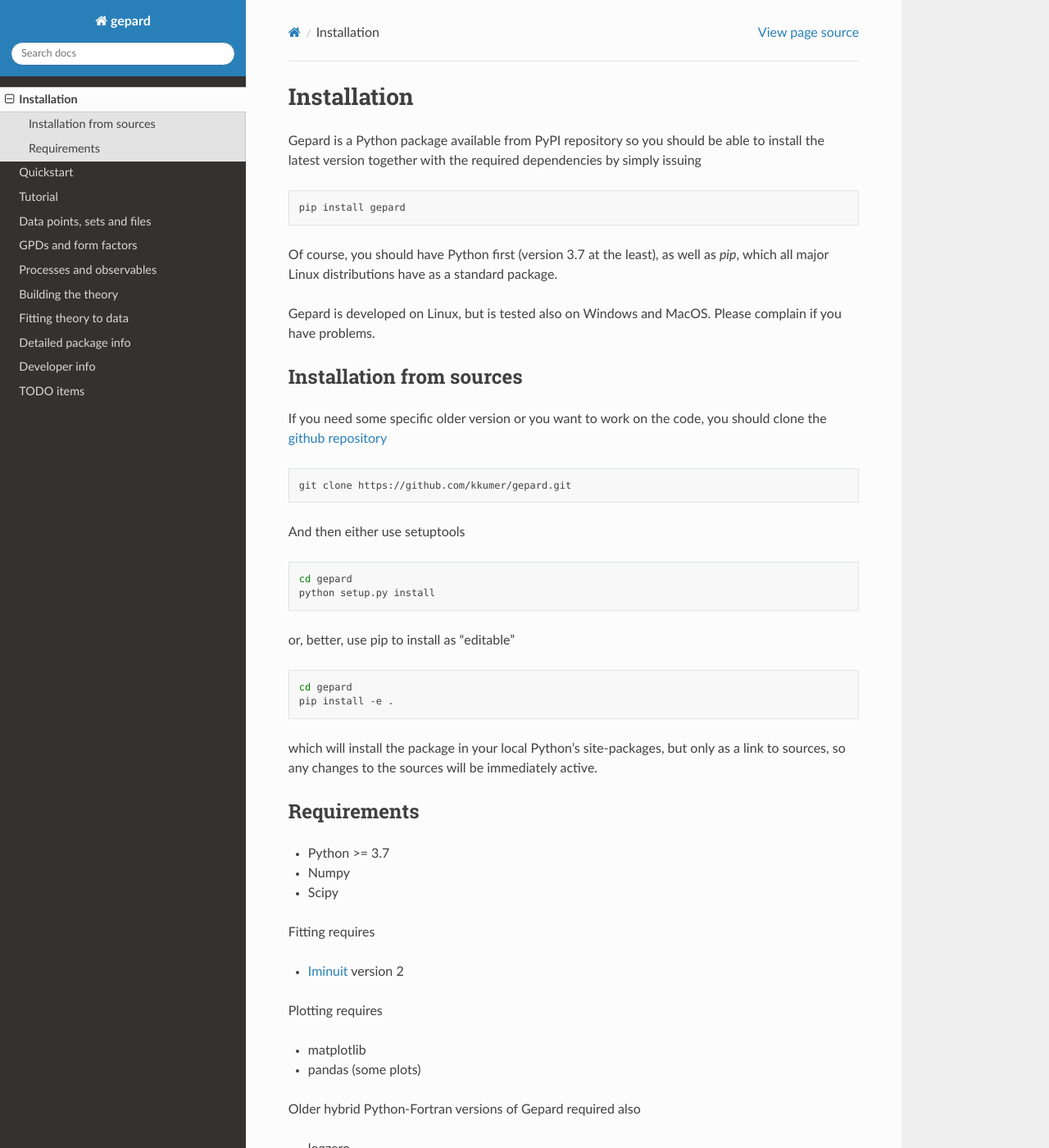
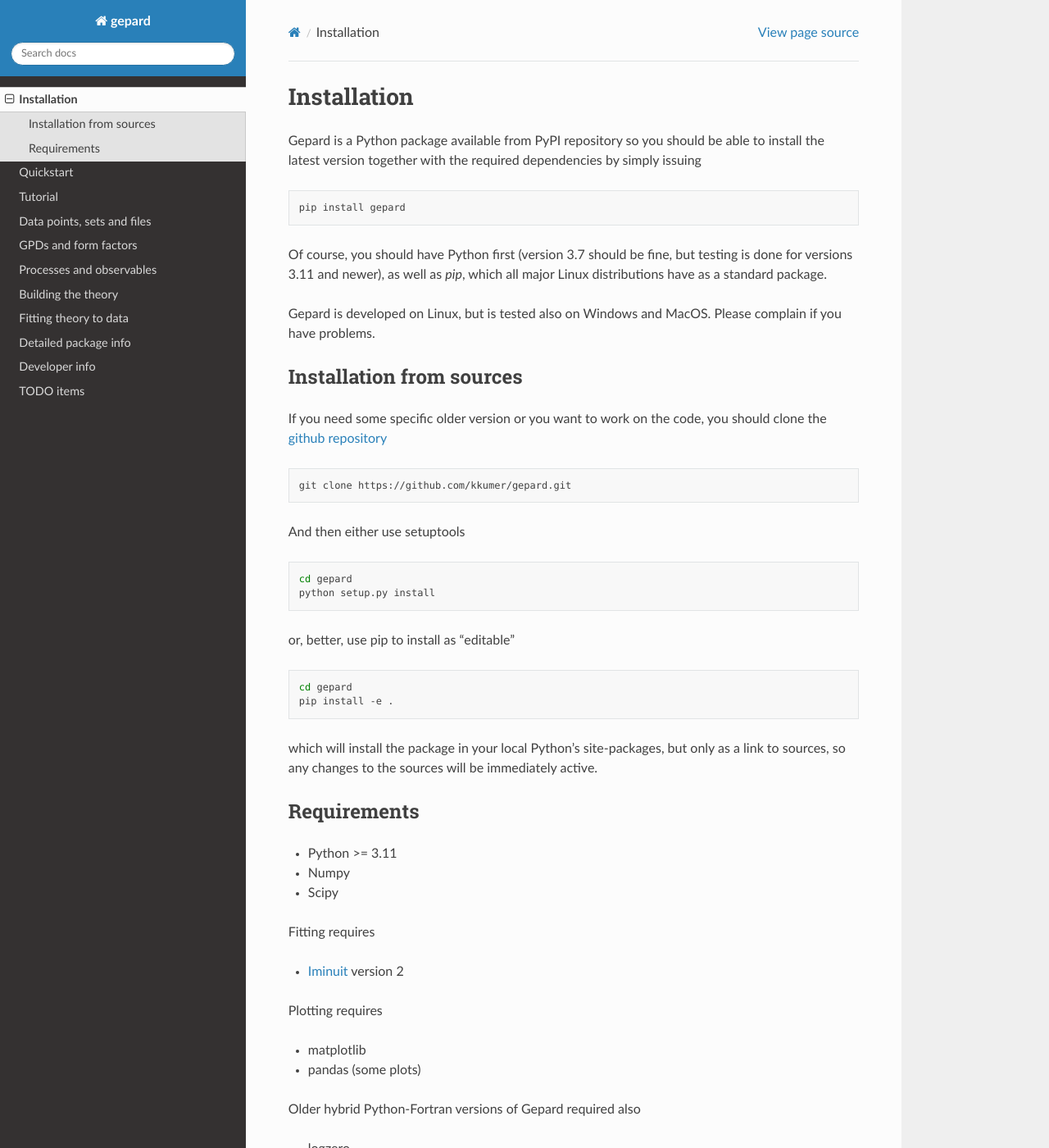
Before and after one commit to kkumer/gepard, a Sphinx documentation site: the page built from docs/source/install.rst, in a window 1280 px wide and 1400 px high. Shown: the whole window at 82% size. Built offline with Sphinx 7.4.7 and the Read the Docs theme 3.1.0, drawn with Linux system fonts in a browser that asks for light colours.

```diff
--- a/docs/source/developer.rst
+++ b/docs/source/developer.rst
@@ -26,7 +26,7 @@ to sources will be immediately visible.
 Testing and benchmarking
 ------------------------
 
-Fast testing the code:
+Fast testing the code (you need ``pytest`` Python package):
 
 .. code-block:: bash
 
@@ -47,7 +47,7 @@ Thorough testing everything
    pytest -q --runslow --doctest-glob="*.rst"
 
 
-Checking test coverage
+Checking test coverage (you need ``pytest-cov`` Python package):
 
 .. code-block:: bash
 
--- a/docs/source/gpds.rst
+++ b/docs/source/gpds.rst
@@ -169,6 +169,7 @@ class like this:
 This is now a complete object and CFFs can be evaluated for some kinematics:
 
 .. code-block:: python
+   :options: +TOLERANCE=1e-6
 
    >>> cff.ReH(g.DataPoint(xB=0.1, t=-0.3, Q2=6))
    np.float64(13.448510742222517)
--- a/docs/source/install.rst
+++ b/docs/source/install.rst
@@ -10,7 +10,8 @@ together with the required dependencies by simply issuing
 
    pip install gepard
 
-Of course, you should have Python first (version 3.7 at the least),
+Of course, you should have Python first (version 3.7 should be fine,
+but testing is done for versions 3.11 and newer),
 as well as `pip`, which
 all major Linux distributions have as a standard package.
 
@@ -52,7 +53,7 @@ changes to the sources will be immediately active.
 Requirements
 ------------
 
-- Python >= 3.7
+- Python >= 3.11
 - Numpy
 - Scipy
 
--- a/docs/source/quickstart.rst
+++ b/docs/source/quickstart.rst
@@ -82,15 +82,17 @@ like this
 and then used to calculate theory prediction for a given datapoint
 
 .. code-block:: python
+   :options: +TOLERANCE=1e-6
 
    >>> th_KM15.predict(pt)
-   0.02344956
+   0.023449564143725128
 
 Method ``predict`` of the ``Theory`` object will by default calculate
 observable specified in ``observable`` attribute of ``pt``.
 User can also calculate other observables, like beam charge asymmetry
 
 .. code-block:: python
+   :options: +TOLERANCE=1e-6
 
    >>> th_KM15.AC(pt)
    np.float64(0.1380493081710745)
@@ -102,6 +104,7 @@ Furthermore, values of Compton Form Factors are available, for
 example :math:`\mathfrak{Im}\mathcal{H}`
 
 .. code-block:: python
+   :options: +TOLERANCE=1e-6
 
    >>> th_KM15.ImH(pt)
    np.float64(2.807544271408012)
@@ -111,6 +114,7 @@ example :math:`\mathfrak{Im}\mathcal{H}`
    Presently, you cannot calculate observable or form factor by directly specifying kinematics, like
 
    .. code-block:: python
+   :options: +TOLERANCE=1e-6
 
    >>> # This will NOT work
    >>> th_KM15.ImH(x=0.348, t=-0.3, Q2=3)  # doctest: +SKIP
```
Also changed, not shown: 1 other file.
